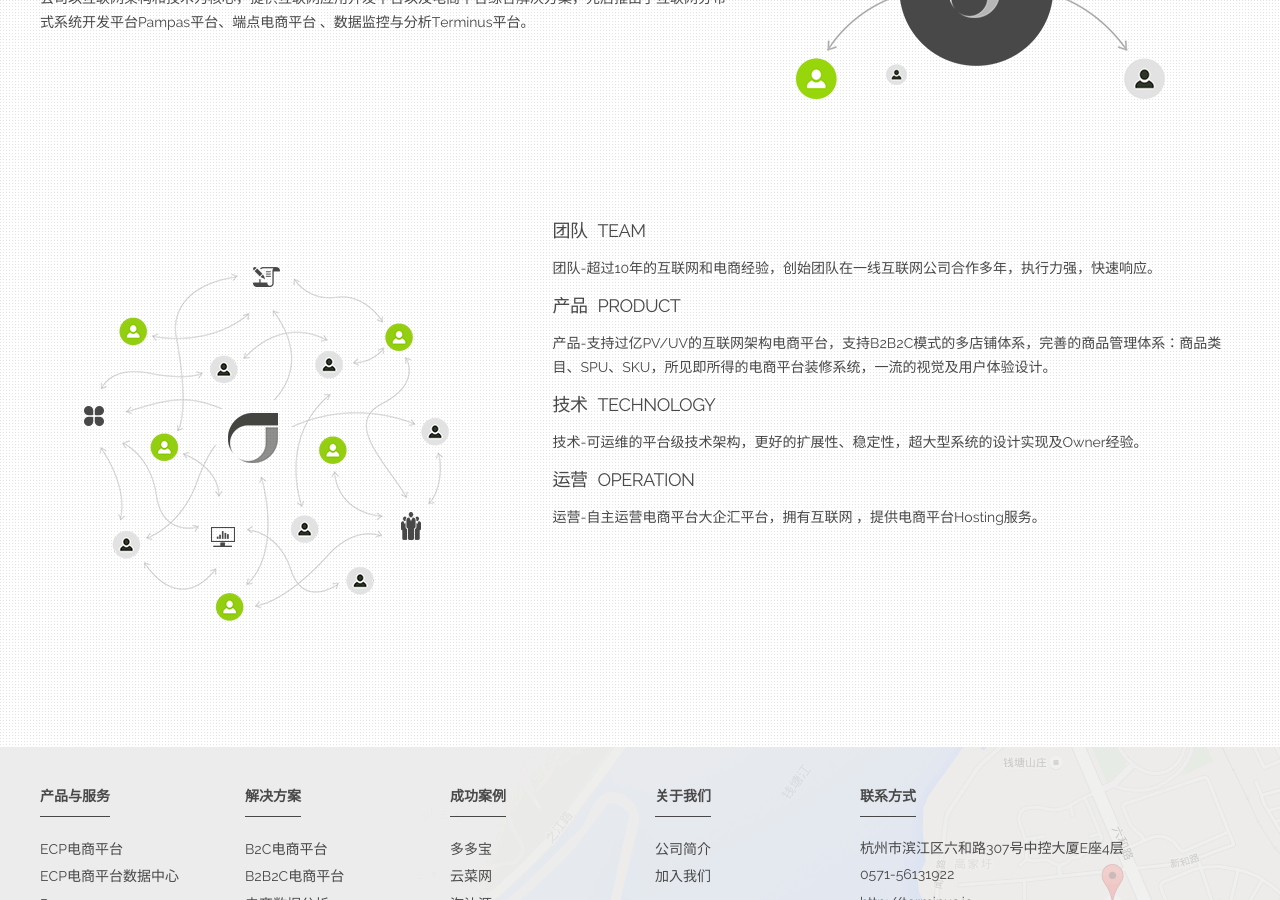
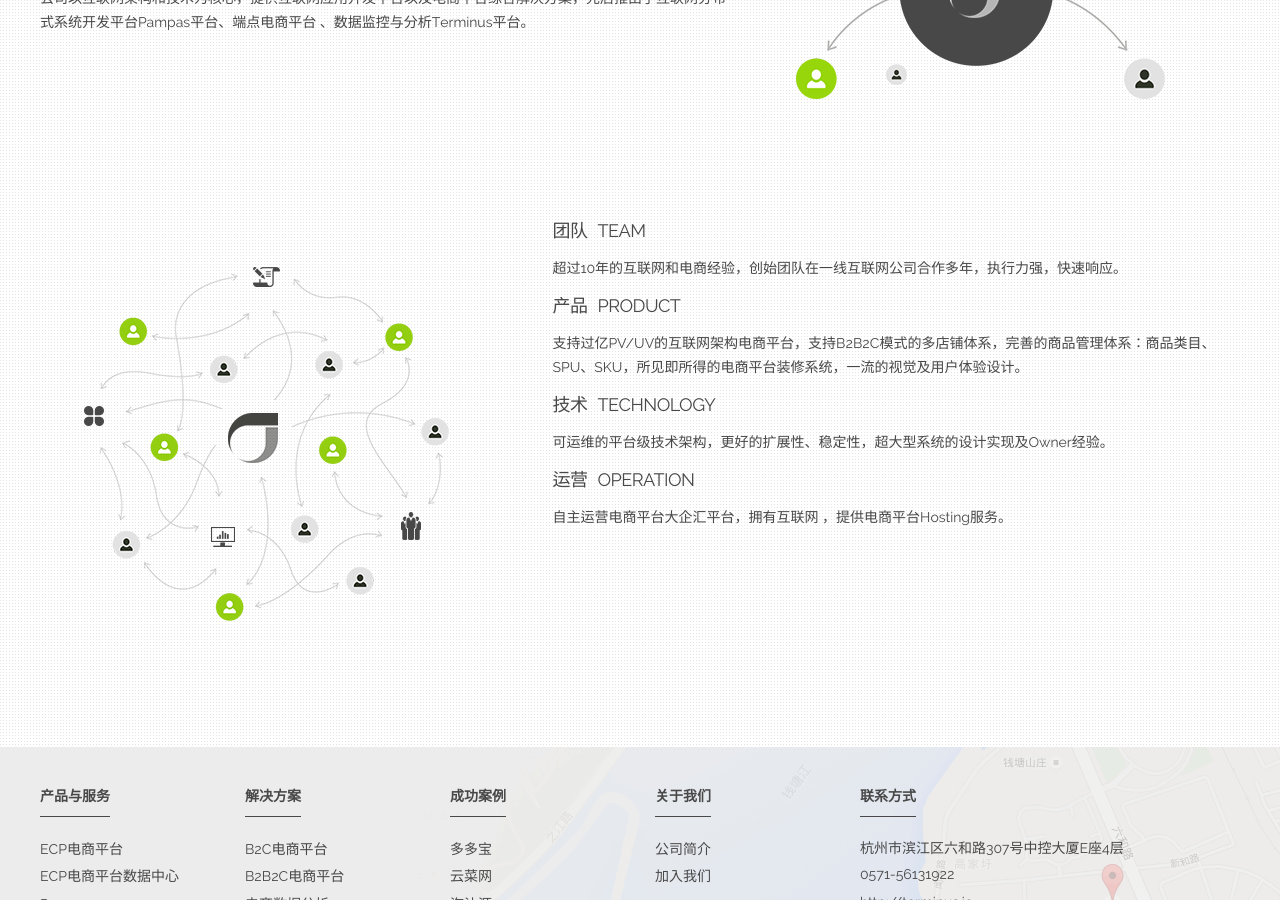
Before and after one commit to TerminusHQ/terminushq.github.com, a Jekyll site: the page built from about.html, in a window 1280 px wide and 900 px high, scrolled down 1013 px. Built offline with Jekyll 4.4.1, drawn with Linux system fonts in a browser that asks for light colours; Markdown is read by kramdown in place of the engine named in the settings; comment, search, counter and statistics services are not loaded.

Commit message:
remove the duplicate in about page

```diff
--- a/about.html
+++ b/about.html
@@ -30,13 +30,13 @@ title: 关于我们
       <div class="seven columns">
         <div class="about-team">
           <h5 class="title">团队<span class="translation">TEAM</span></h5>
-          <p>团队-超过10年的互联网和电商经验，创始团队在一线互联网公司合作多年，执行力强，快速响应。</p>
+          <p>超过10年的互联网和电商经验，创始团队在一线互联网公司合作多年，执行力强，快速响应。</p>
           <h5 class="title">产品<span class="translation">PRODUCT</span></h5>
-          <p>产品-支持过亿PV/UV的互联网架构电商平台，支持B2B2C模式的多店铺体系，完善的商品管理体系：商品类目、SPU、SKU，所见即所得的电商平台装修系统，一流的视觉及用户体验设计。</p>
+          <p>支持过亿PV/UV的互联网架构电商平台，支持B2B2C模式的多店铺体系，完善的商品管理体系：商品类目、SPU、SKU，所见即所得的电商平台装修系统，一流的视觉及用户体验设计。</p>
           <h5 class="title">技术<span class="translation">TECHNOLOGY</span></h5>
-          <p>技术-可运维的平台级技术架构，更好的扩展性、稳定性，超大型系统的设计实现及Owner经验。</p>
+          <p>可运维的平台级技术架构，更好的扩展性、稳定性，超大型系统的设计实现及Owner经验。</p>
           <h5 class="title">运营<span class="translation">OPERATION</span></h5>
-          <p>运营-自主运营电商平台大企汇平台，拥有互联网 ，提供电商平台Hosting服务。</p>
+          <p>自主运营电商平台大企汇平台，拥有互联网 ，提供电商平台Hosting服务。</p>
         </div>
       </div>
     </div>
```
